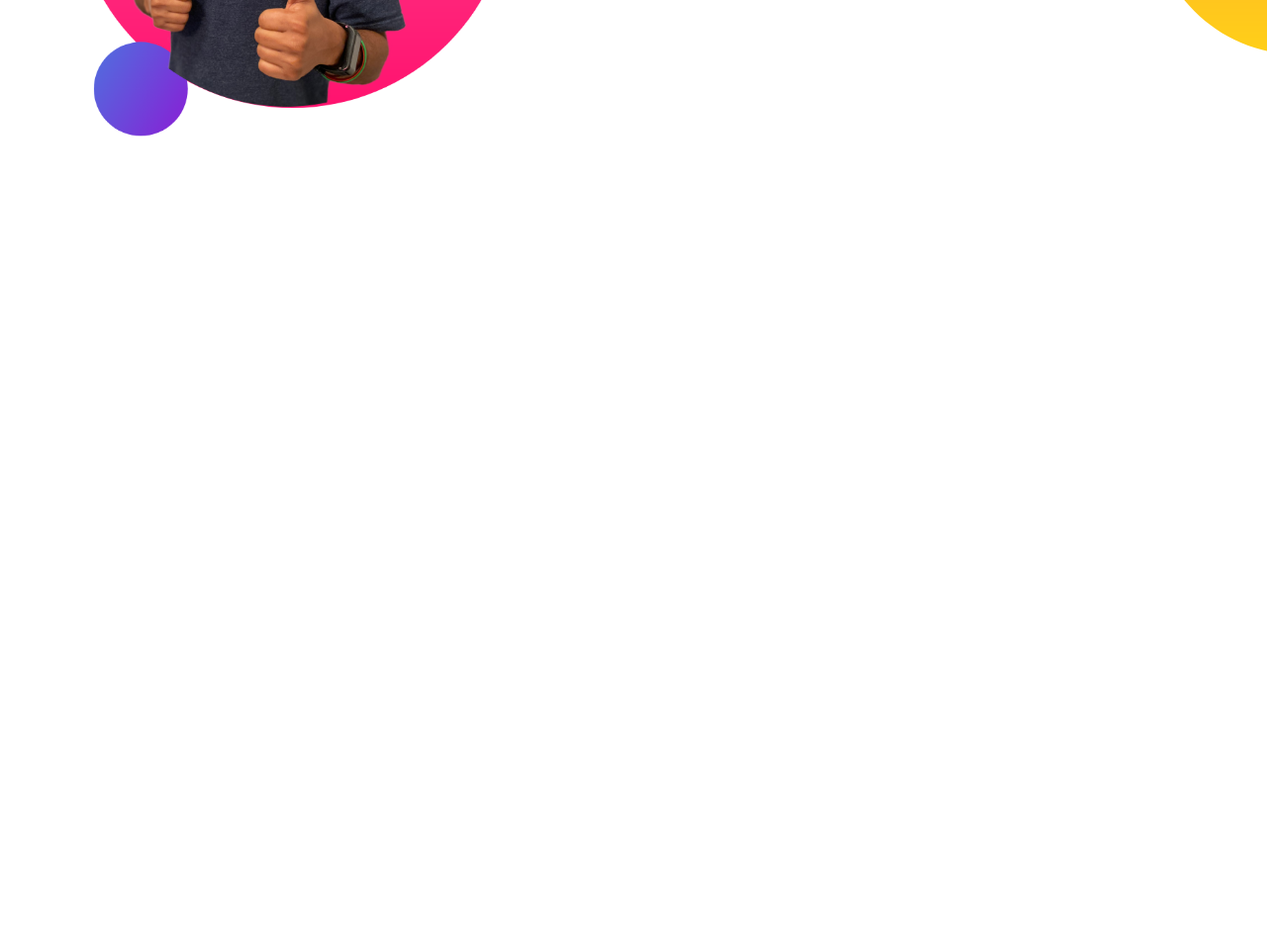
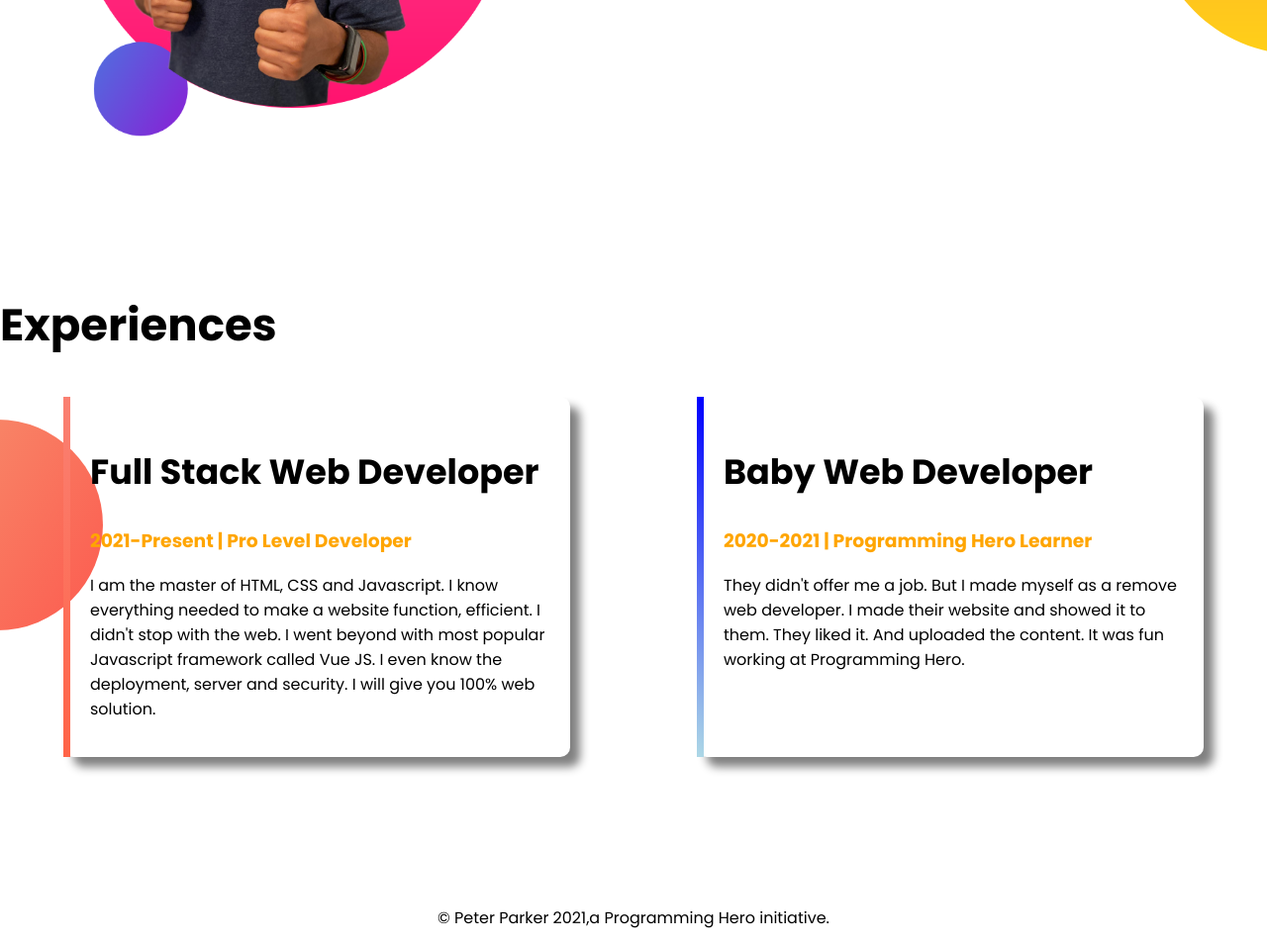
Before and after one commit to AshabAsir/developer-portfolio, a plain HTML site: page index.html in a window 1280 px wide. Shown: the part 979-1935 px from the top of the page at 99% size. Before the commit the page ends 1274 px from the top, so only its background shows below. Drawn offline with Linux system fonts and the light colour scheme.

Commit message:
all added

```diff
--- a/index.html
+++ b/index.html
@@ -14,7 +14,7 @@
     <title>Ashab Asir</title>
   </head>
   <body>
-    <section class="top-banner">
+    <section class="top-banner container">
       <div class="half-width">
         <h1>Welcome To</h1>
         <h1><span class="orange-color">Ashab Asir</span> World!</h1>
@@ -31,7 +31,7 @@
         <img src="images/jhankar.png" alt="my photo" />
       </div>
     </section>
-    <section class="dream">
+    <section class="dream container">
       <div class="half-width">
         <img src="images/jhankar2.png" alt="my photo" />
       </div>
@@ -46,5 +46,34 @@
         <a href="#" class="link-btn" target="_blank">DOWNLOAD RESUME</a>
       </div>
     </section>
+    <section class="experiences">
+      <h1>Experiences</h1>
+      <div class="container">
+        <div class="experiences-item orange-bar">
+          <h2>Full Stack Web Developer</h2>
+          <h3 class="orange-color">2021-Present | Pro Level Developer</h3>
+          <p>
+            I am the master of HTML, CSS and Javascript. I know everything
+            needed to make a website function, efficient. I didn't stop with the
+            web. I went beyond with most popular Javascript framework called Vue
+            JS. I even know the deployment, server and security. I will give you
+            100% web solution.
+          </p>
+        </div>
+        <div class="experiences-item blue-bar">
+          <h2>Baby Web Developer</h2>
+          <h3 class="orange-color">2020-2021 | Programming Hero Learner</h3>
+          <p>
+            They didn't offer me a job. But I made myself as a remove web
+            developer. I made their website and showed it to them. They liked
+            it. And uploaded the content. It was fun working at Programming
+            Hero.
+          </p>
+        </div>
+      </div>
+    </section>
+    <footer>
+      <p>&copy Peter Parker 2021,a Programming Hero initiative.</p>
+    </footer>
   </body>
 </html>
--- a/style.css
+++ b/style.css
@@ -3,12 +3,15 @@ body {
   margin: 0;
 }
 h1 {
-  font-size: 50px;
+  font-size: 45px;
+}
+h2 {
+  font-size: 35px;
 }
 .orange-color {
   color: orange;
 }
-section {
+.container {
   display: flex;
   margin-bottom: 150px;
 }
@@ -36,3 +39,29 @@ section {
   background-repeat: no-repeat;
   background-position: right;
 }
+.experiences {
+  background-image: url("images/exp-bg.png");
+  background-repeat: no-repeat;
+  background-position: left;
+}
+.experiences-item {
+  width: 40%;
+  margin-left: 5%;
+  margin-right: 5%;
+  padding: 20px;
+  box-shadow: 10px 10px 10px gray;
+  border-radius: 10px;
+}
+.blue-bar {
+  border-left: 7px solid;
+  border-image: linear-gradient(blue, lightblue);
+  border-image-slice: 1;
+}
+.orange-bar {
+  border-left: 7px solid;
+  border-image: linear-gradient(salmon, tomato);
+  border-image-slice: 1;
+}
+footer p {
+  text-align: center;
+}
```
